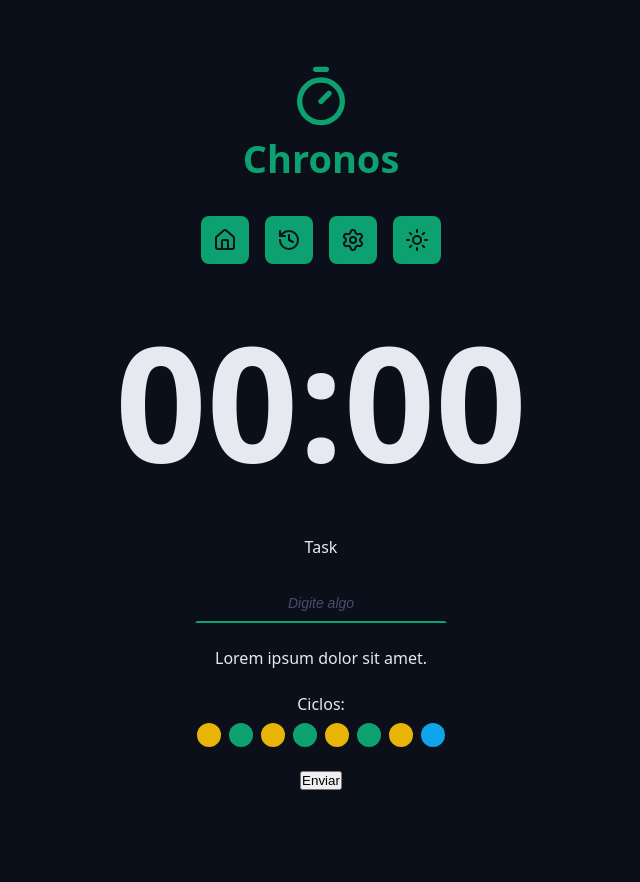
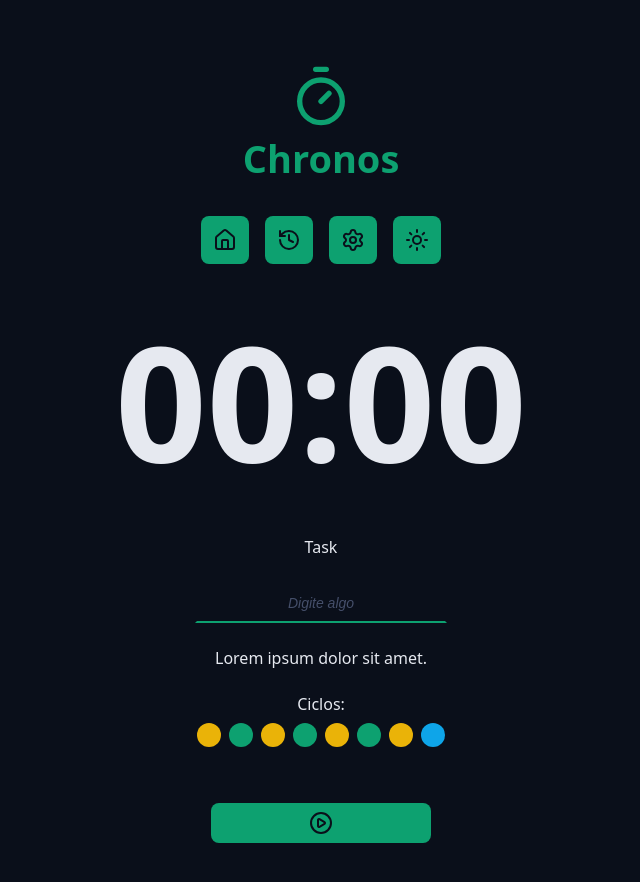
Before and after one commit to caiquejeronimo/chronos-pomodoro, a React (Vite) app: page / in a window 1280 px wide. Shown: the top 882 px of the page, without its empty margins (319-959 px from the left). Before the commit the page ends 822 px from the top, so only its background shows below. Built offline with nearby package versions, Linux system fonts and the light colour scheme.

Commit message:
init default button component

```diff
--- a/src/App.tsx
+++ b/src/App.tsx
@@ -6,6 +6,8 @@ import { Menu } from './components/Menu/index';
 import { CountDown } from './components/CountDown/index';
 import { DefaultInput } from './components/DefaultInput';
 import { Cycles } from './components/Cycles';
+import { DefaultButton } from './components/DefaultButton';
+import { PlayCircleIcon } from 'lucide-react';
 
 export function App() {
   return (
@@ -36,7 +38,7 @@ export function App() {
             <Cycles />
           </div>
           <div className='formRow'>
-            <button>Enviar</button>
+            <DefaultButton icon={<PlayCircleIcon />} />
           </div>
         </form>
       </Container>
--- /dev/null
+++ b/src/components/DefaultButton/index.tsx
@@ -0,0 +1,20 @@
+import styles from './styles.module.scss';
+
+type DefaultButtonProps = {
+  icon: React.ReactNode;
+  color?: 'green' | 'red';
+} & React.ComponentProps<'button'>;
+
+export function DefaultButton({
+  icon,
+  color = 'green',
+  ...props
+}: DefaultButtonProps) {
+  return (
+    <>
+      <button className={`${styles.button} ${styles[color]}`} {...props}>
+        {icon}
+      </button>
+    </>
+  );
+}
--- /dev/null
+++ b/src/components/DefaultButton/styles.module.scss
@@ -0,0 +1,41 @@
+@import '../../styles/main.scss';
+
+.button {
+  border: none;
+
+  display: flex;
+  align-items: center;
+  justify-content: center;
+  min-width: 22rem;
+  padding: 0.8rem;
+  border-radius: 0.8rem;
+  margin: 3.2rem 0;
+  cursor: pointer;
+
+  svg {
+    font-size: 3.2rem;
+  }
+}
+
+.red {
+  background-color: $error;
+  color: $text-over-error;
+
+  &:hover {
+    background-color: adjust-color($color: $error, $lightness: -10%, $alpha: 1);
+    transition: background-color ease-in-out 0.2s;
+  }
+}
+.green {
+  background-color: $primary;
+  color: $text-over-primary;
+
+  &:hover {
+    background-color: adjust-color(
+      $color: $primary,
+      $lightness: -10%,
+      $alpha: 1
+    );
+    transition: background-color ease-in-out 0.2s;
+  }
+}
--- a/src/components/DefaultInput/index.tsx
+++ b/src/components/DefaultInput/index.tsx
@@ -9,12 +9,18 @@ export function DefaultInput({
   id,
   type,
   labelText,
-  ...rest
+  ...props
 }: DefaultInputProps) {
   return (
     <>
       <label htmlFor={id}>{labelText}</label>
-      <input className={styles.input} type={type} name={id} id={id} {...rest} />
+      <input
+        className={styles.input}
+        type={type}
+        name={id}
+        id={id}
+        {...props}
+      />
     </>
   );
 }
```
